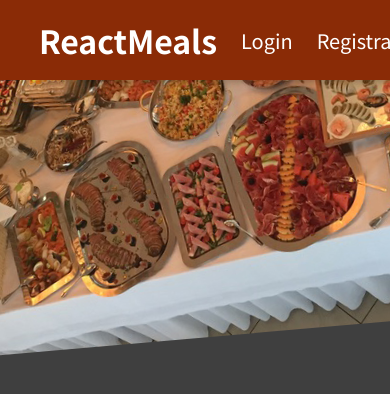
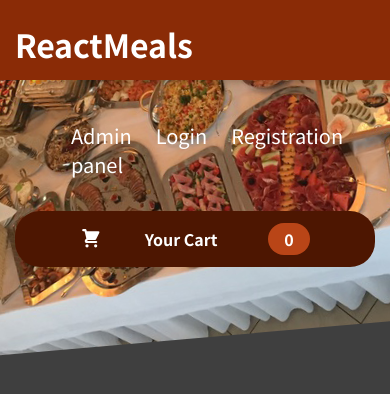
Before and after one commit to Denislav-cod/react-project-food, a React (Create React App) app: page / in a window 390 px wide. Shown: the top 394 px of the page. Built offline with nearby package versions, Linux system fonts and the light colour scheme.

Commit message:
Raw css corrections and and responsive  design

```diff
--- a/src/App.js
+++ b/src/App.js
@@ -4,8 +4,8 @@ import Header from './components/Layout/Header'
 import Meals from "./components/Meals/Meals";
 import Cart from "./components/Cart/Cart";
 import CartProvider from "./store/CartProvider";
-import Login from "./components/Login/Login";
-import Registration from "./components/Registration/Registration";
+import Login from "./components/Auth/Login";
+import Registration from "./components/Auth/Registration";
 import AdminPanel from "./components/AdminPanel/AdminPanel"
 
 function App() {
--- a/src/components/Login/Login.js
+++ b/src/components/Auth/Login.js
@@ -23,7 +23,12 @@ const Login = () => {
                     password: enteredPassword
                 }
             );
-            console.log(response);
+            if(response.statusText === "OK"){
+                console.log(response);
+            }else{
+                throw new Error("Not true");
+            }
+
         } catch (error) {
             setError(error.message)
             setIsError(true);
--- a/src/components/Cart/Checkout.js
+++ b/src/components/Cart/Checkout.js
@@ -1,51 +1,28 @@
-import React, { useState } from 'react';
-import axios from "axios";
+import React from 'react';
+
 
 import classes from './Checkout.module.css';
 import Modal from '../UI/Modal';
 
 const Checkout = (props) => {
-    const [name, setName] = useState();
-    const [street, setStreet] = useState();
-    const [postal, setPostal] = useState();
-    const [city, setCity] = useState();
-
-    const submitData = async (event) => {
-        event.preventDefault();
-    }
-
-    const nameChangeHandler = (event) => {
-        setName(event.target.value);
-    };
-    const streetChangeHandler = (event) => {
-        setStreet(event.target.value);
-    };
-    const postalChangeHandler = (event) => {
-        setPostal(event.target.value);
-    };
-    const cityChangeHandler = (event) => {
-        setCity(event.target.value);
-    };
-
-
     return (
         <Modal>
-            <form className={classes.form} onSubmit={submitData}>
+            <form className={classes.form} >
                 <div className={classes.control}>
                     <label htmlFor='name'>Your Name</label>
-                    <input type='text' id='name' onChange={nameChangeHandler} />
+                    <input type='text' id='name' />
                 </div>
                 <div className={classes.control}>
                     <label htmlFor='street'>Street</label>
-                    <input type='text' id='street' onChange={streetChangeHandler} />
+                    <input type='text' id='street' />
                 </div>
                 <div className={classes.control}>
                     <label htmlFor='postal'>Postal Code</label>
-                    <input type='text' id='postal' onChange={postalChangeHandler} />
+                    <input type='text' id='postal' />
                 </div>
                 <div className={classes.control}>
                     <label htmlFor='city'>City</label>
-                    <input type='text' id='city' onChange={cityChangeHandler} />
+                    <input type='text' id='city' />
                 </div>
                 <div className={classes.actions}>
                     <button type='button' onClick={props.onCancel}>
--- a/src/components/Layout/Header.js
+++ b/src/components/Layout/Header.js
@@ -15,8 +15,10 @@ const Header = (props) => {
         <React.Fragment>
             <header className={classes.header}>
                 <h1>ReactMeals</h1>
-                <MainNavigation/>
+                <div className={classes.navigation}>
+                 <MainNavigation/>
                 <HeaderCartButton onClick={handelCart} />
+                </div>
             </header>
             <div className={classes['main-image']}>
                 <img src={mealsImage} alt="A table of food" />
--- a/src/components/Layout/Header.module.css
+++ b/src/components/Layout/Header.module.css
@@ -27,3 +27,19 @@
     object-fit: cover;
     transform: rotateZ(-5deg) translateY(-4rem) translateX(-1rem);
   }
+
+  .navigation {
+    display: flex;
+    align-items: center;
+  }
+
+  @media only screen and (max-width: 600px) {
+
+    .header{
+      display: grid;
+      justify-content: center;
+    }
+    .navigation{
+      display: grid;
+    }
+  }
--- a/src/components/Layout/MainNavigation.js
+++ b/src/components/Layout/MainNavigation.js
@@ -3,22 +3,14 @@ import { Link } from "react-router-dom";
 import classes from "./MainNavigation.module.css";
 
 const MainNavigation = () => {
-    const [isAdmin, setIsAdmin] = useState(true);
-    const [isLggedin, setIsLoggedIn] = useState(false);
     return (
         <nav className={classes.nav}>
             <ul>
-                {isLggedin &&
-                    <React.Fragment>
-                        {isAdmin && <li><Link to="/admin">Admin panel</Link></li>}
-                    </React.Fragment>
-                }
-                {!isLggedin &&
-                    <React.Fragment>
-                        <li><Link to="/user/login">Login</Link></li>
-                        <li><Link to="/user/registration">Registration</Link></li>
-                    </React.Fragment>
-                }
+                <React.Fragment>
+                    <li><Link to="/admin">Admin panel</Link></li>
+                    <li><Link to="/user/login">Login</Link></li>
+                    <li><Link to="/user/registration">Registration</Link></li>
+                </React.Fragment>
             </ul>
         </nav>
     );
--- a/src/components/Layout/MainNavigation.module.css
+++ b/src/components/Layout/MainNavigation.module.css
@@ -1,7 +1,7 @@
 .nav ul {
     list-style: none;
     display: flex;
-    margin: 0;
+    margin: 2rem;
     padding: 0;
 }
 
@@ -20,3 +20,9 @@
 .nav a.active {
     color: slategray;
 }
+
+@media only screen and (max-width: 600px) {
+    .nav {
+        align-items: center;
+    }
+  }
```
Also changed, not shown: src/assests/dummy-meals.js (deleted, +0 -27 lines), src/components/Auth/Login.module.css (renamed from src/components/Login/Login.module.css), src/components/Auth/Registration.js (renamed from src/components/Registration/Registration.js), src/components/Auth/Registration.module.css (renamed from src/components/Registration/Registration.module.css).
